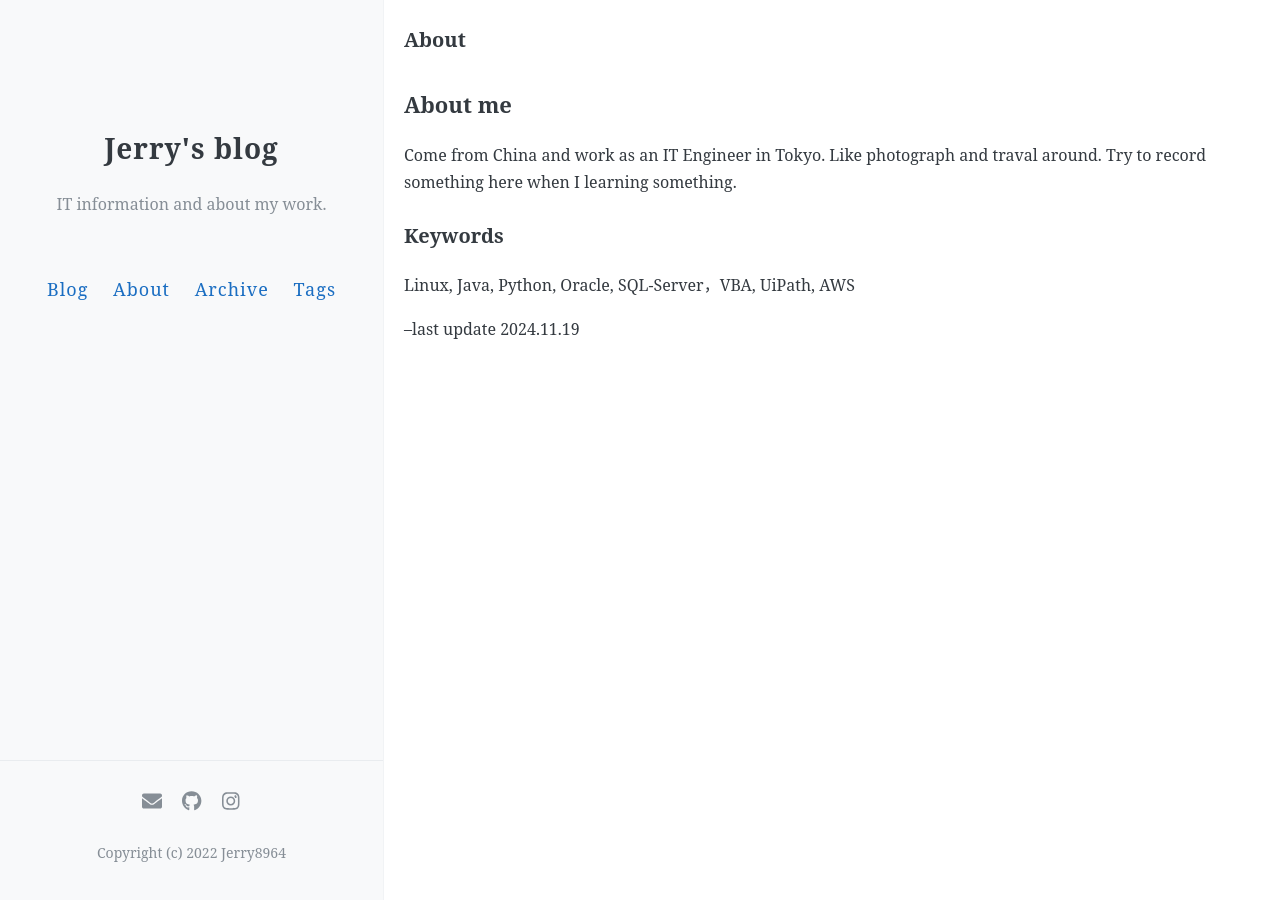
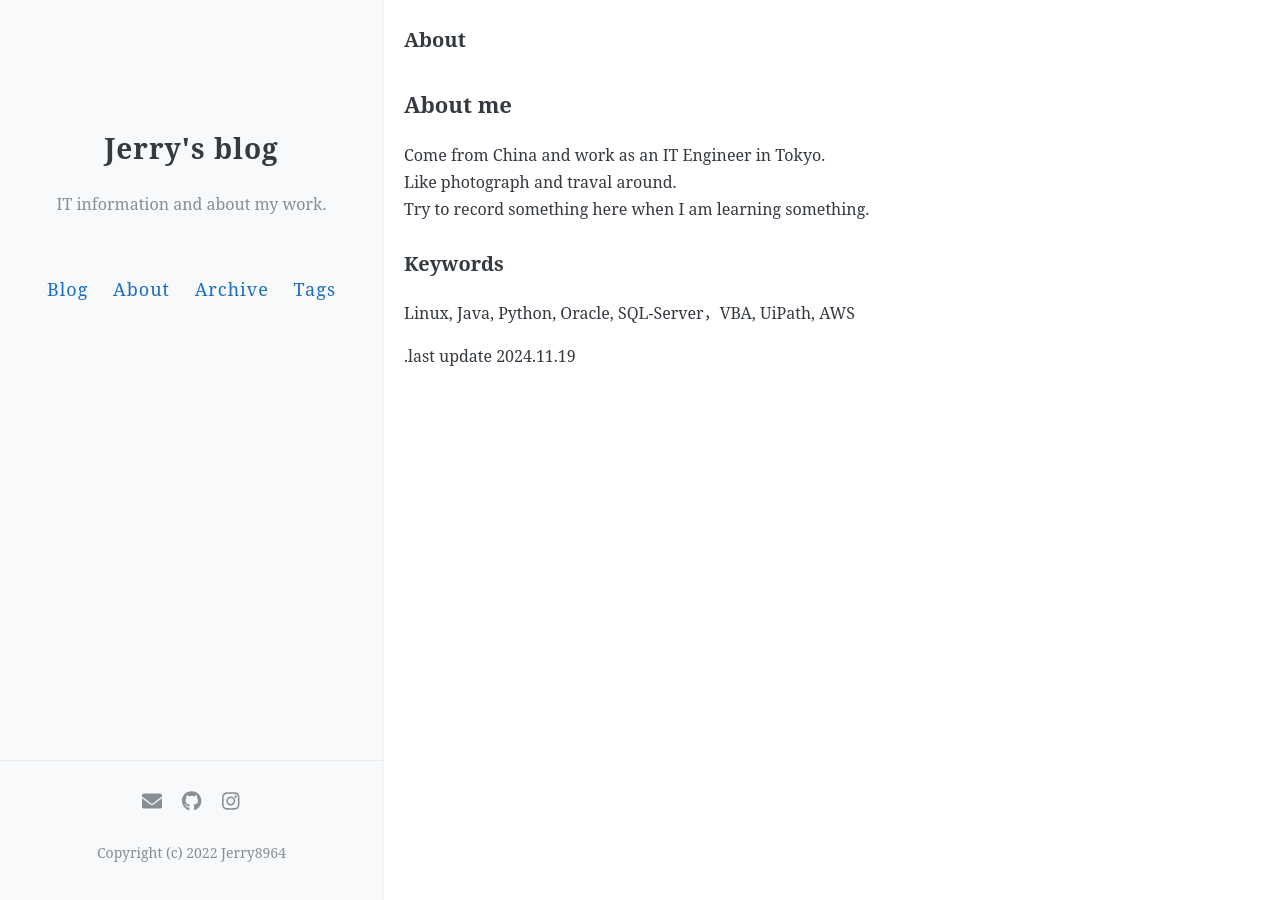
Before and after one commit to jerry8964/jerry8964.github.io, a Jekyll site: the page built from about.md, in a window 1280 px wide. Built offline with Jekyll 4.4.1, drawn with Linux system fonts in a browser that asks for light colours; comment, search, counter and statistics services are not loaded.

```diff
--- a/about.md
+++ b/about.md
@@ -8,13 +8,13 @@ permalink: /about/
 
 ## About me
 
-Come from China and work as an IT Engineer in Tokyo.
-Like photograph and traval around.
-Try to record something here when I learning something.
+Come from China and work as an IT Engineer in Tokyo.<br>
+Like photograph and traval around.<br>
+Try to record something here when I am learning something.<br>
 
 
 ### Keywords
 
-Linux, Java, Python, Oracle, SQL-Server，VBA, UiPath, AWS
+Linux, Java, Python, Oracle, SQL-Server，VBA, UiPath, AWS<br>
 
---last update 2024.11.19
+.last update 2024.11.19
```
